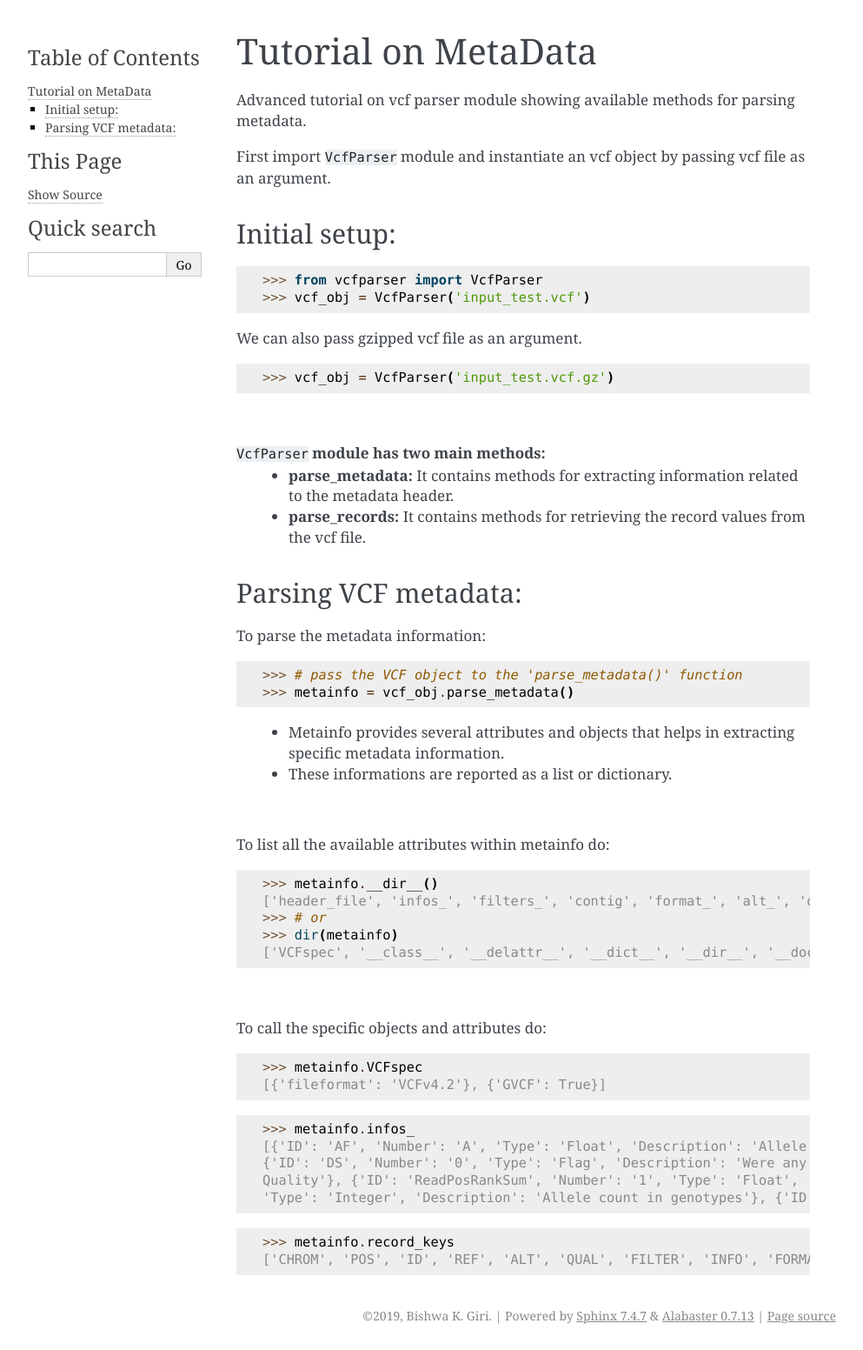
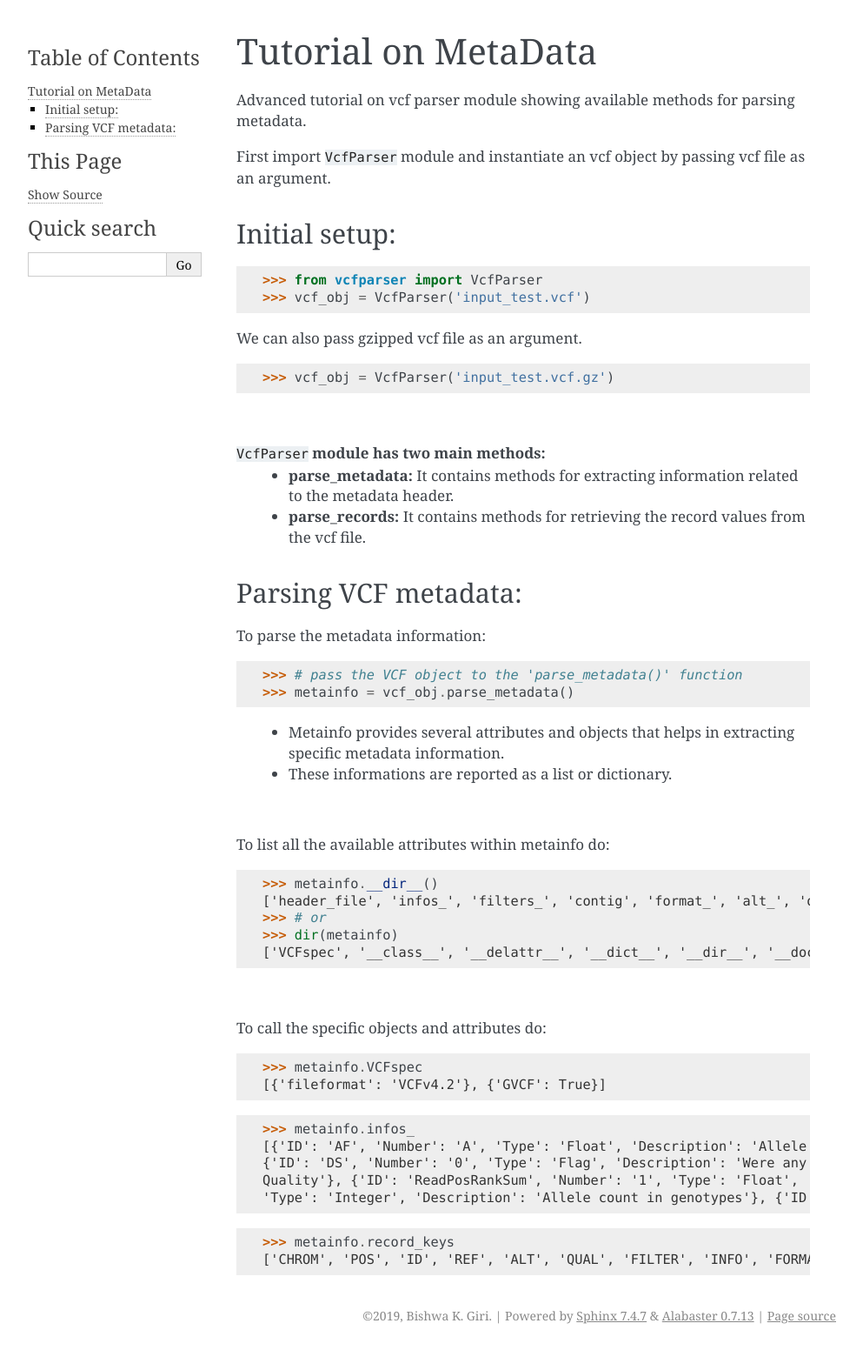
Before and after one commit to everestial/vcfparser, a Sphinx documentation site: the page built from docs/metadata.rst, in a window 1280 px wide. Shown: the whole page at 87% size, without its empty margins (148-1141 px from the left). Built offline with Sphinx 7.4.7, drawn with Linux system fonts in a browser that asks for light colours.

Commit message:
updated rst configuration file

```diff
--- a/docs/conf.py
+++ b/docs/conf.py
@@ -3,6 +3,11 @@
 # This file only contains a selection of the most common options. For a full
 # list see the documentation:
 # https://www.sphinx-doc.org/en/master/usage/configuration.html
+
+# for RST documentation enhancement see the following:
+# https://sublime-and-sphinx-guide.readthedocs.io/en/latest/code_blocks.html
+# https://www.zverovich.net/2016/06/16/rst-vs-markdown.html
+
 
 # -- Path setup --------------------------------------------------------------
 
@@ -58,3 +63,5 @@ html_static_path = []
 
 # to solve issue: https://github.com/readthedocs/readthedocs.org/issues/2569
 master_doc = 'index'
+
+pygments_style = 'sphinx'
```
